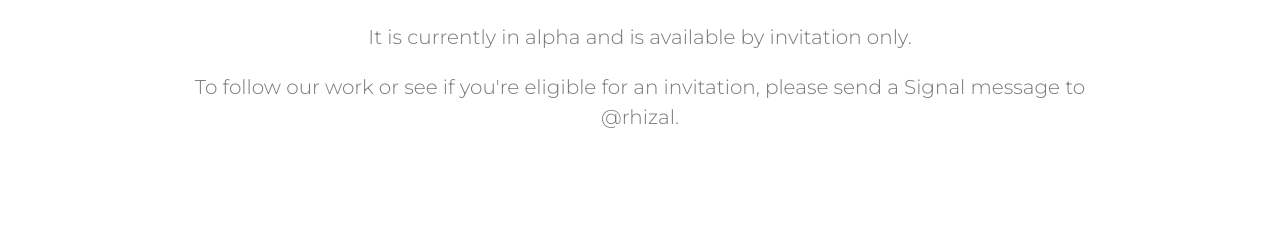
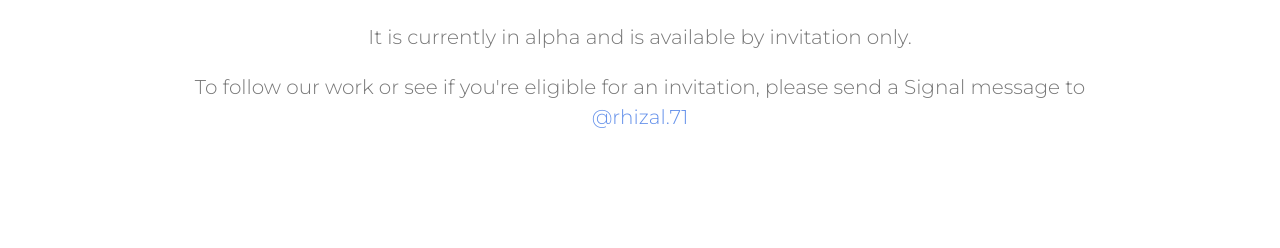
Before and after one commit to davidgljay/rhizal_landing, a Jekyll site: the page built from index.html, in a window 1280 px wide and 900 px high, scrolled down 2489 px. Shown: the part 637-885 px from the top of the window. Built offline with Jekyll 4.4.1, drawn with Linux system fonts in a browser that asks for light colours; nearby versions of some CDN libraries; some of the changed text lies outside the part shown.

Commit message:
Adding proper signal username

```diff
--- a/_includes/about.html
+++ b/_includes/about.html
@@ -8,7 +8,7 @@
                 <p>Rhizal is an <a href="https://github.com/davidgljay/rhizal">open source project</a> of <a href="https://relationalitylab.org">Relationality Lab.</a></p>
                 <p>It is an experiment in helping people who build community better understand and connect with the people they serve.</p>
                 <p>It is currently in alpha and is available by invitation only.</p>
-                <p>To follow our work or see if you're eligible for an invitation, please send a Signal message to @rhizal.</p>
+                <p>To follow our work or see if you're eligible for an invitation, please send a Signal message to <a href="https://signal.me/#eu/KfDzAhXoUfD7SnvWdrT5VKo68i0FWEU3GlkPsFiCETlJT-kL_6FIMqImOBqZSSg7">@rhizal.71</a></p>
             </div>
         </div>
     </div>
--- a/_includes/header.html
+++ b/_includes/header.html
@@ -7,7 +7,7 @@
           <h2>A lightweight tool for building community on Signal and WhatsApp.</h2>
           <div class="mt-40 text-left">
           <h2><b>Try It Out</b></h2>
-          <h2>Send a Signal message to @rhizal</h2>
+          <h2>Send a Signal message to <a href="https://signal.me/#eu/KfDzAhXoUfD7SnvWdrT5VKo68i0FWEU3GlkPsFiCETlJT-kL_6FIMqImOBqZSSg7">@rhizal.71</a></h2>
         </div>
 
     </div>
```
